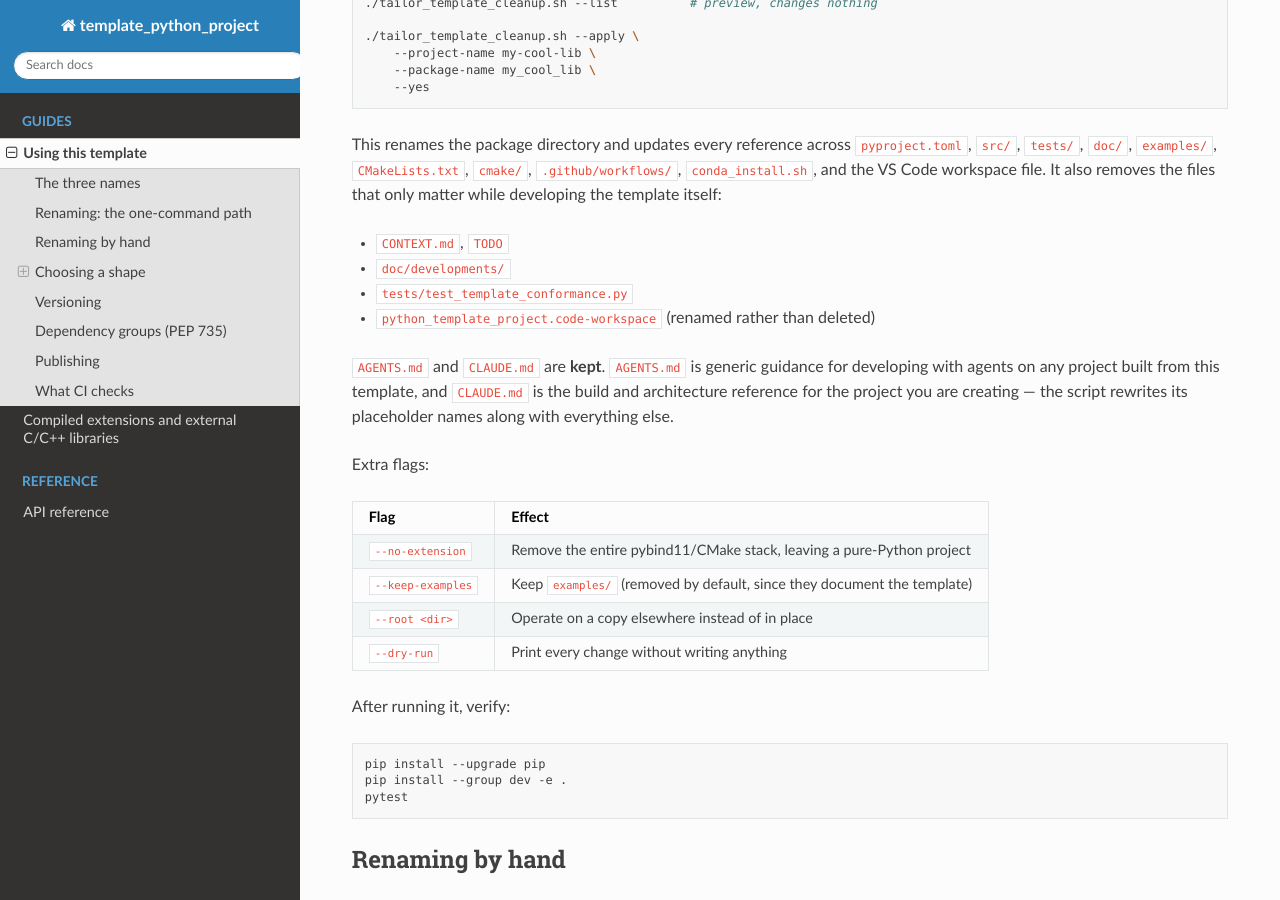
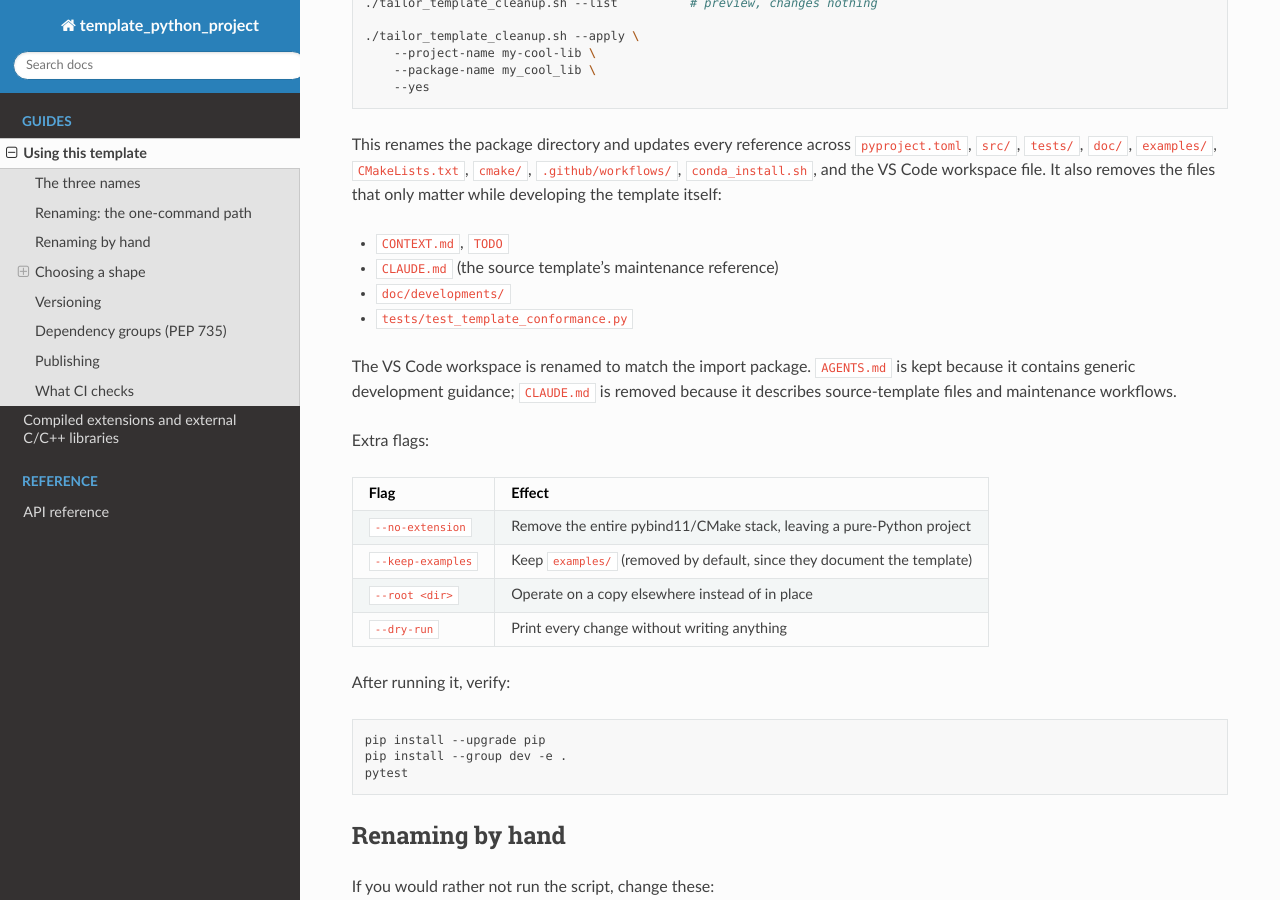
Before and after one commit to PeterCalifano/python_template_project, a Sphinx documentation site: the page built from doc/template_usage.md, in a window 1280 px wide and 900 px high, scrolled down 692 px. Built offline with Sphinx 7.4.7 and the Read the Docs theme 3.1.0, drawn with Linux system fonts in a browser that asks for light colours; the version number could not be read and is left out.

Commit message:
[BUGFIX] Repair tailoring in derived Git projects (Codex)
- Rename workspace and package paths without relying on Git index state

- Remove template-maintainer guidance while preserving generic agent instructions

- Exercise standard and pure-Python tailoring in initialized Git repositories

```diff
--- a/doc/template_usage.md
+++ b/doc/template_usage.md
@@ -38,14 +38,13 @@ file. It also removes the files that only matter while developing the template
 itself:
 
 - `CONTEXT.md`, `TODO`
+- `CLAUDE.md` (the source template's maintenance reference)
 - `doc/developments/`
 - `tests/test_template_conformance.py`
-- `python_template_project.code-workspace` (renamed rather than deleted)
 
-`AGENTS.md` and `CLAUDE.md` are **kept**. `AGENTS.md` is generic guidance for
-developing with agents on any project built from this template, and `CLAUDE.md`
-is the build and architecture reference for the project you are creating — the
-script rewrites its placeholder names along with everything else.
+The VS Code workspace is renamed to match the import package. `AGENTS.md` is
+kept because it contains generic development guidance; `CLAUDE.md` is removed
+because it describes source-template files and maintenance workflows.
 
 Extra flags:
 
```
Also changed, not shown: README.md (+1 -1 lines), 2 other files.
